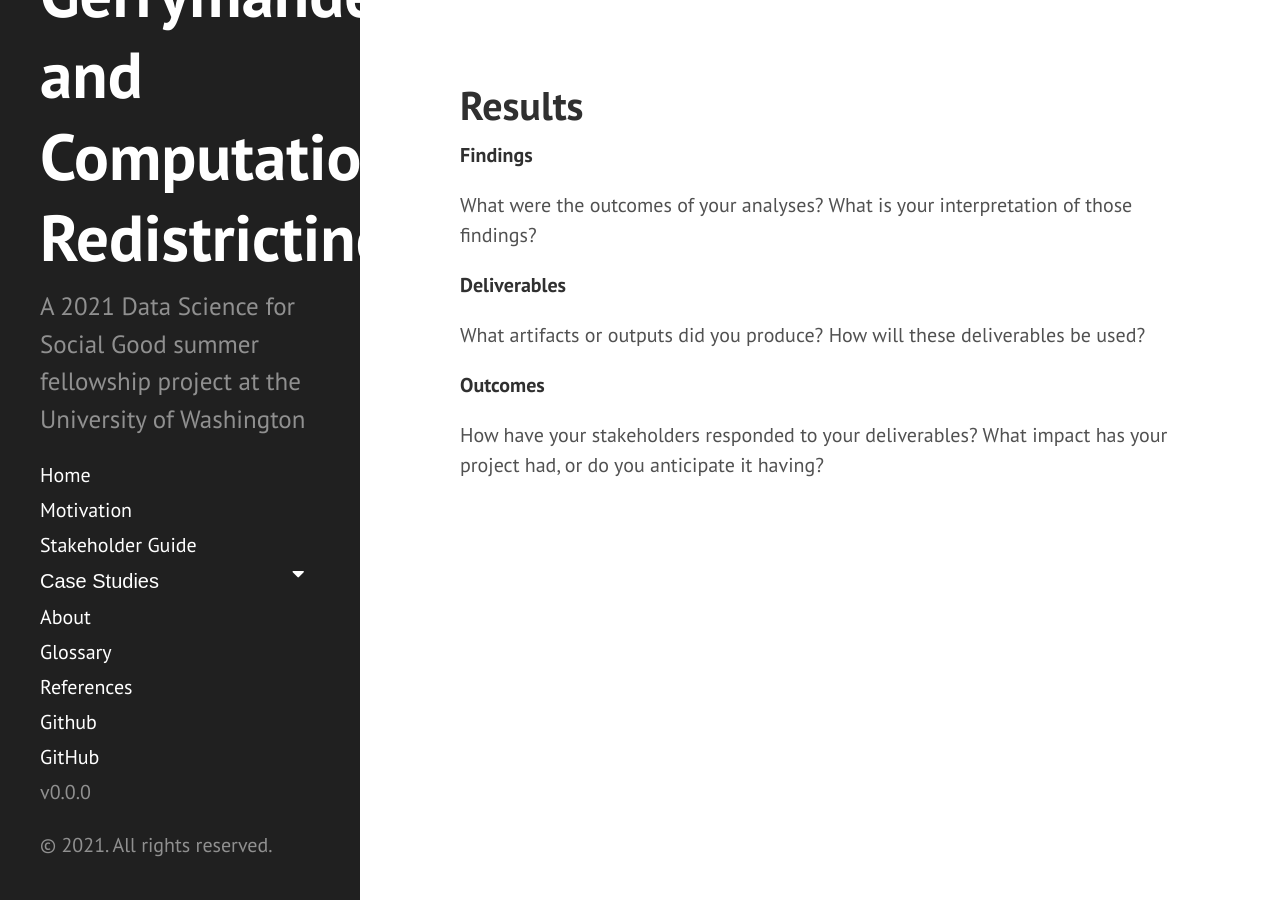
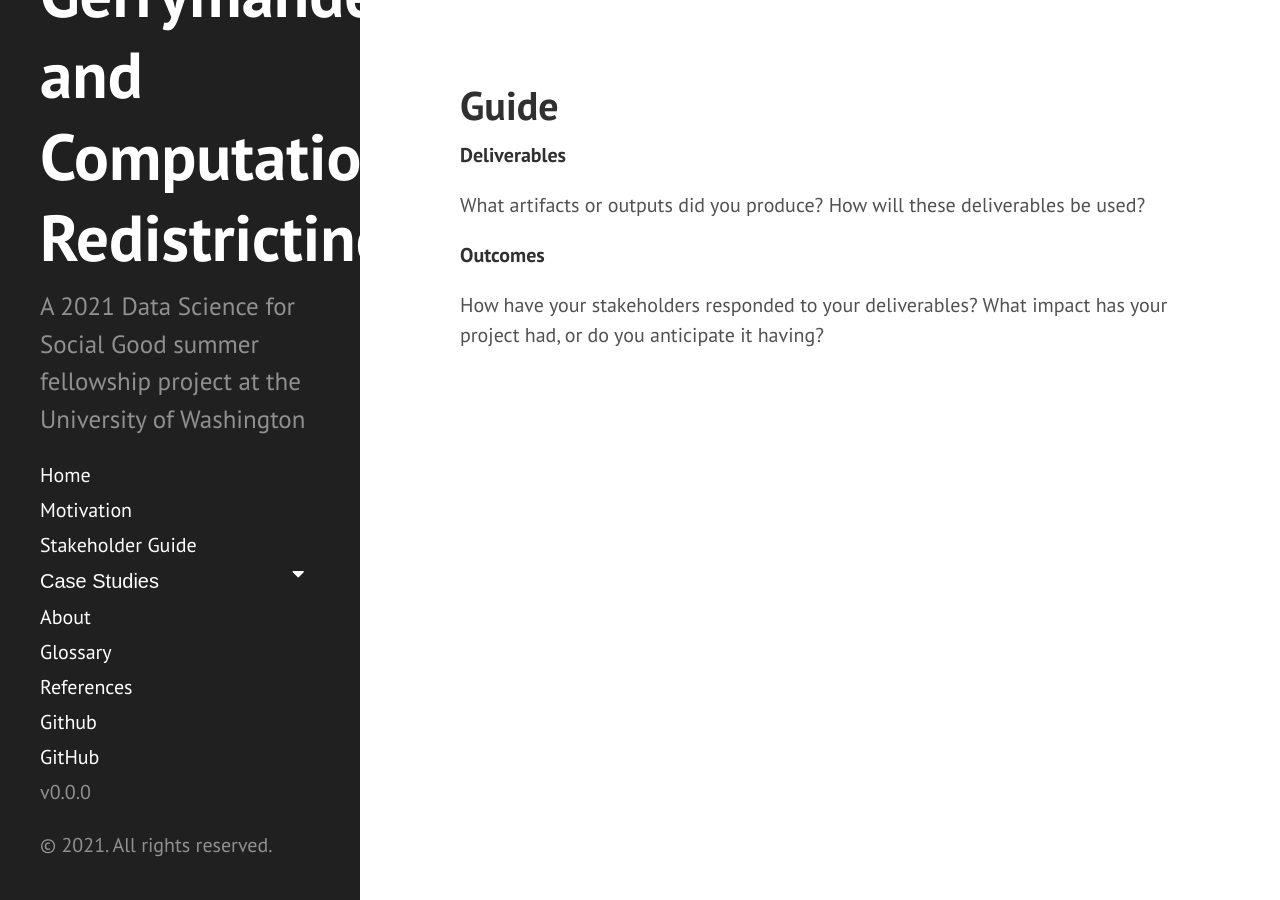
Before and after one commit to uwescience/DSSG2021-redistricting-website, a Jekyll site: the page built from guide.md, in a window 1280 px wide. Built offline with Jekyll 4.4.1, drawn with Linux system fonts in a browser that asks for light colours.

Commit message:
Update and rename results.md to guide.md

```diff
--- a/results.md
+++ b/guide.md
@@ -1,12 +1,7 @@
 ---
 layout: page
-title: Results
+title: Guide
 ---
-
-**Findings**
-
-What were the outcomes of your analyses?
-What is your interpretation of those findings?
 
 **Deliverables**
 
```
